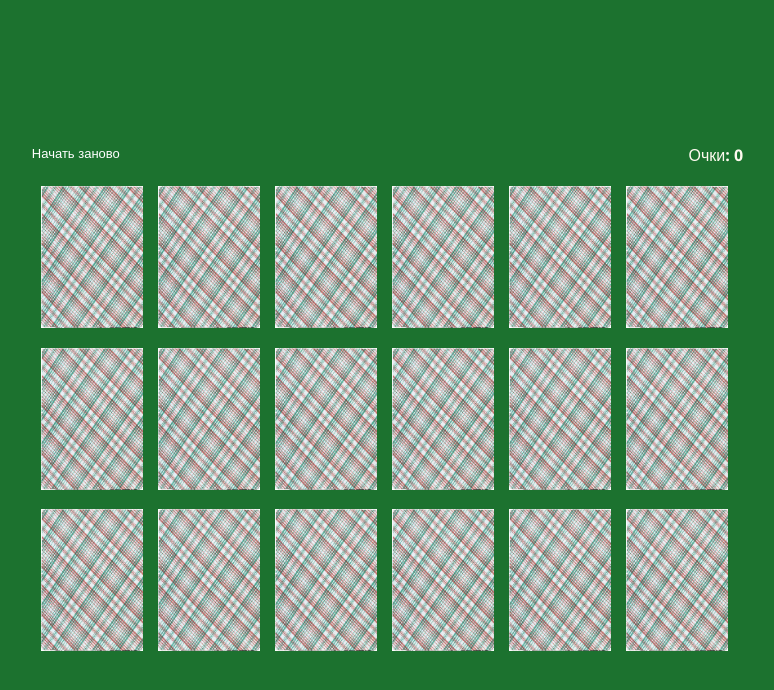
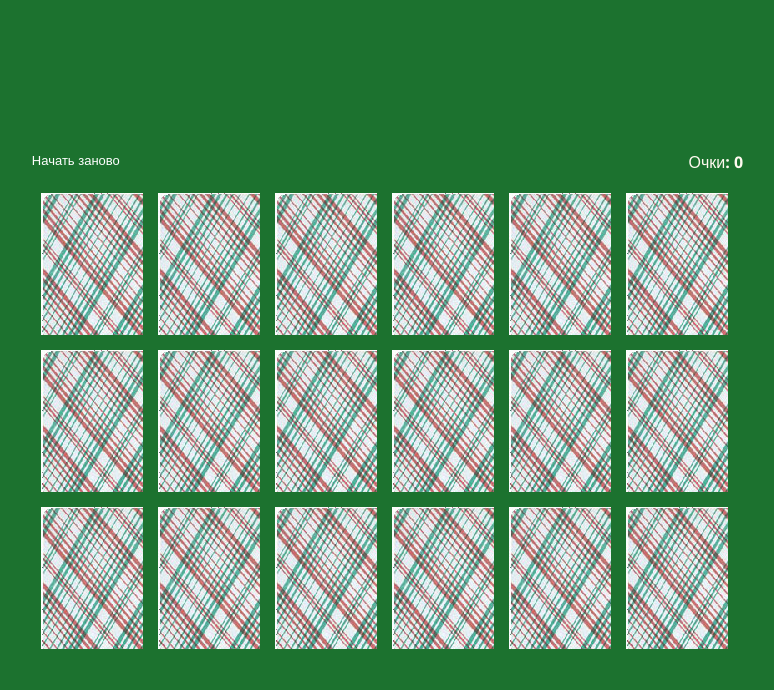
Before and after one commit to PahanZ/KonturTestTask, a React app: page /Page2 in a window 1280 px wide. Shown: the top 690 px of the page, without its empty margins (256-1030 px from the left). Built offline with nearby package versions, Linux system fonts and the light colour scheme.

Commit message:
without promise and back

```diff
--- a/src/js/components/App.jsx
+++ b/src/js/components/App.jsx
@@ -6,32 +6,37 @@ import Page1 from './Page1';
 import Page2 from './Page2';
 import Page3 from './Page3';
 
-const App = props => (
+const App = (props) => {
+  console.log(props.status);
+  return (
     <Switch>
       <Route exact path="/" component={Page1} />
       <Route
         exact
         path="/Page2"
-      render={() => (
-          props.back.every(element => (element === 'hide')) && props.back.length !== 0 ? (
-
+        render={() => {
+          console.log(props.status);
+          return (
+            props.status.every(element => (element === 'checked')) && props.status.length !== 0 ? (
               <Redirect to="/Page3" />
               ) : (
                 <Page2 />
               )
-      )}
+          );
+        }}
       />
       <Route path="/Page3" component={Page3} />
     </Switch>
   );
+};
 
 
 const mapStateToProps = state => ({
-  back: state.setBack,
+  status: state.statuses,
 });
 
 App.propTypes = {
-  back: PropTypes.arrayOf(PropTypes.string).isRequired,
+  status: PropTypes.arrayOf(PropTypes.string).isRequired,
 };
 
 export default withRouter(connect(mapStateToProps)(App));
--- a/src/js/components/Page2.jsx
+++ b/src/js/components/Page2.jsx
@@ -13,7 +13,6 @@ import {
   setSelectedCard,
   setStatus,
   clearSelectedCard,
-  setBack,
   setRight,
   setWrong,
   resetScores } from '../redux/actions';
@@ -28,55 +27,44 @@ class Page2 extends React.Component {
     this.getData();
   }
   onSelect(number, id) {
-    const promise = new Promise((resolve) => {
-      this.props.setSelectedCard({ number, id });
-      resolve();
-    });
-    promise.then(() => {
-      const [firstCard, secondCard] = this.props.selectedCards;
+    this.props.setSelectedCard({ number, id });
+    this.setShowStatus(number);
 
-      if (this.props.selectedCards.length === 1) {
-        this.setShowStatus(0);
-      }
+    if (this.props.selectedCards.length === 1) {
+      const selectedCardsFirstIndex = this.props.selectedCards[0];
 
-      if (this.props.selectedCards.length === 2) {
-        this.setShowStatus(1);
-
-        if (firstCard.id === secondCard.id && firstCard.number !== secondCard.number) {
-          this.props.setRight(checkingWrong(this.props.statuses));
-          this.setBackHide();
-        } else {
-          this.props.setWrong(checkingRight(this.props.statuses));
-        }
-
-        this.props.clearSelectedCard([]);
-
+      if (selectedCardsFirstIndex.id === id && selectedCardsFirstIndex.number !== number) {
+        this.props.setRight(checkingWrong(this.props.statuses));
         setTimeout(() => {
-          this.changeData(this.props.setStatuses, 'hide');
+          this.setStatuses(selectedCardsFirstIndex.number, number, 'checked');
+        }, 1000);
+      } else {
+        this.props.setWrong(checkingRight(this.props.statuses));
+        setTimeout(() => {
+          this.setStatuses(selectedCardsFirstIndex.number, number, 'hide');
         }, 1000);
       }
-    });
+      setTimeout(() => {
+        this.props.clearSelectedCard([]);
+      }, 1000);
+    }
   }
   setShowStatus(index) {
-    const newStatuses = this.props.statuses.slice();
-    const statusIndex = this.props.selectedCards[index].number;
-    newStatuses[statusIndex] = 'show';
+    const newStatuses = this.props.statuses;
+    newStatuses[index] = 'show';
     this.props.setStatus(newStatuses);
   }
-  setBackHide() {
-    const newBack = this.props.back.slice();
-    const firstBackIndex = this.props.selectedCards[0].number;
-    const secondBackIndex = this.props.selectedCards[1].number;
-    newBack[firstBackIndex] = 'hide';
-    newBack[secondBackIndex] = 'hide';
-    this.props.setBack(newBack);
+  setStatuses(firstCard, secondCard, className) {
+    const newStatuses = this.props.statuses;
+    newStatuses[firstCard] = className;
+    newStatuses[secondCard] = className;
+    this.props.setStatus(newStatuses);
   }
   getData() {
     this.props.resetScores(0);
     this.props.setCardsList(choiceImages(src));
     this.changeData(this.props.setStatuses, 'default');
     setTimeout(() => {
-      this.changeData(this.props.setBack, 'show');
       this.changeData(this.props.setStatuses, 'hide');
     }, 5000);
   }
@@ -86,6 +74,7 @@ class Page2 extends React.Component {
     method(newStatuses);
   }
   render() {
+    console.log(this.props.statuses);
     return (
       <div className="page">
         <Header
@@ -98,7 +87,6 @@ class Page2 extends React.Component {
             selectedCards={this.props.selectedCards}
             statuses={this.props.statuses}
             onSelect={this.onSelect}
-            back={this.props.back}
           />
         </section>
       </div>
@@ -111,7 +99,6 @@ const mapStateToProps = state => ({
   scores: state.scores,
   statuses: state.statuses,
   selectedCards: state.selectedCards,
-  back: state.setBack,
 });
 
 const mapDispatchToProps = {
@@ -120,7 +107,6 @@ const mapDispatchToProps = {
   setSelectedCard,
   setStatus,
   clearSelectedCard,
-  setBack,
   setRight,
   setWrong,
   resetScores,
@@ -132,14 +118,12 @@ Page2.propTypes = {
   setWrong: PropTypes.func.isRequired,
   clearSelectedCard: PropTypes.func.isRequired,
   setStatus: PropTypes.func.isRequired,
-  setBack: PropTypes.func.isRequired,
   resetScores: PropTypes.func.isRequired,
   setCardsList: PropTypes.func.isRequired,
   setStatuses: PropTypes.func.isRequired,
   selectedCards: PropTypes.arrayOf(PropTypes.object).isRequired,
   cardsList: PropTypes.arrayOf(PropTypes.object).isRequired,
   statuses: PropTypes.arrayOf(PropTypes.string).isRequired,
-  back: PropTypes.arrayOf(PropTypes.string).isRequired,
   scores: PropTypes.number.isRequired,
 };
 
--- a/src/js/components/modules/Card.jsx
+++ b/src/js/components/modules/Card.jsx
@@ -1,10 +1,16 @@
 import React from 'react';
+import PropTypes from 'prop-types';
 
-const back = require('../../../img/back.jpg');
-
-export default props => (
-  <div className="wrapFoCard">
-    {/* eslint-disable */}
+const Card = (props) => {
+  const classes = () => {
+    if (props.status === 'checked') {
+      return 'wrapFoCard checked';
+    }
+    return 'wrapFoCard show';
+  };
+  return (
+    <div className={classes()}>
+      {/* eslint-disable */}
       <img
         index={props.index}
         id={props.id}
@@ -16,7 +22,17 @@ export default props => (
         }}
       data-tid="Card"
       />
-    <img src={back} className={'cardBack' + ' ' + props.back} alt="back" data-tid="Card-flipped"/>
       {/* eslint-enable */}
-  </div>
-);
+    </div>
+  );
+};
+
+Card.defaultProps = {
+  status: undefined,
+};
+
+Card.propTypes = {
+  status: PropTypes.string,
+};
+
+export default Card;
--- a/src/js/components/modules/Cards.jsx
+++ b/src/js/components/modules/Cards.jsx
@@ -12,7 +12,6 @@ export default class Cards extends React.Component {
         status={this.props.statuses[i]}
         src={element.src}
         onSelect={this.props.onSelect}
-        back={this.props.back[i]}
       />
     ));
   }
@@ -22,5 +21,4 @@ Cards.propTypes = {
   cardsList: PropTypes.arrayOf(PropTypes.object).isRequired,
   statuses: PropTypes.arrayOf(PropTypes.string).isRequired,
   onSelect: PropTypes.func.isRequired,
-  back: PropTypes.arrayOf(PropTypes.string).isRequired,
 };
--- a/src/styles.scss
+++ b/src/styles.scss
@@ -46,6 +46,8 @@ $colorWhite: #FFFFFF;
             grid-gap: 15px;
             .wrapFoCard {
                 position: relative;
+                background-image: url('img/back.jpg');
+                height: 142px;
                 cursor: pointer;
                 .card {
                     width: 102px;
```
Lines whose indentation alone changed are shown as unchanged.
